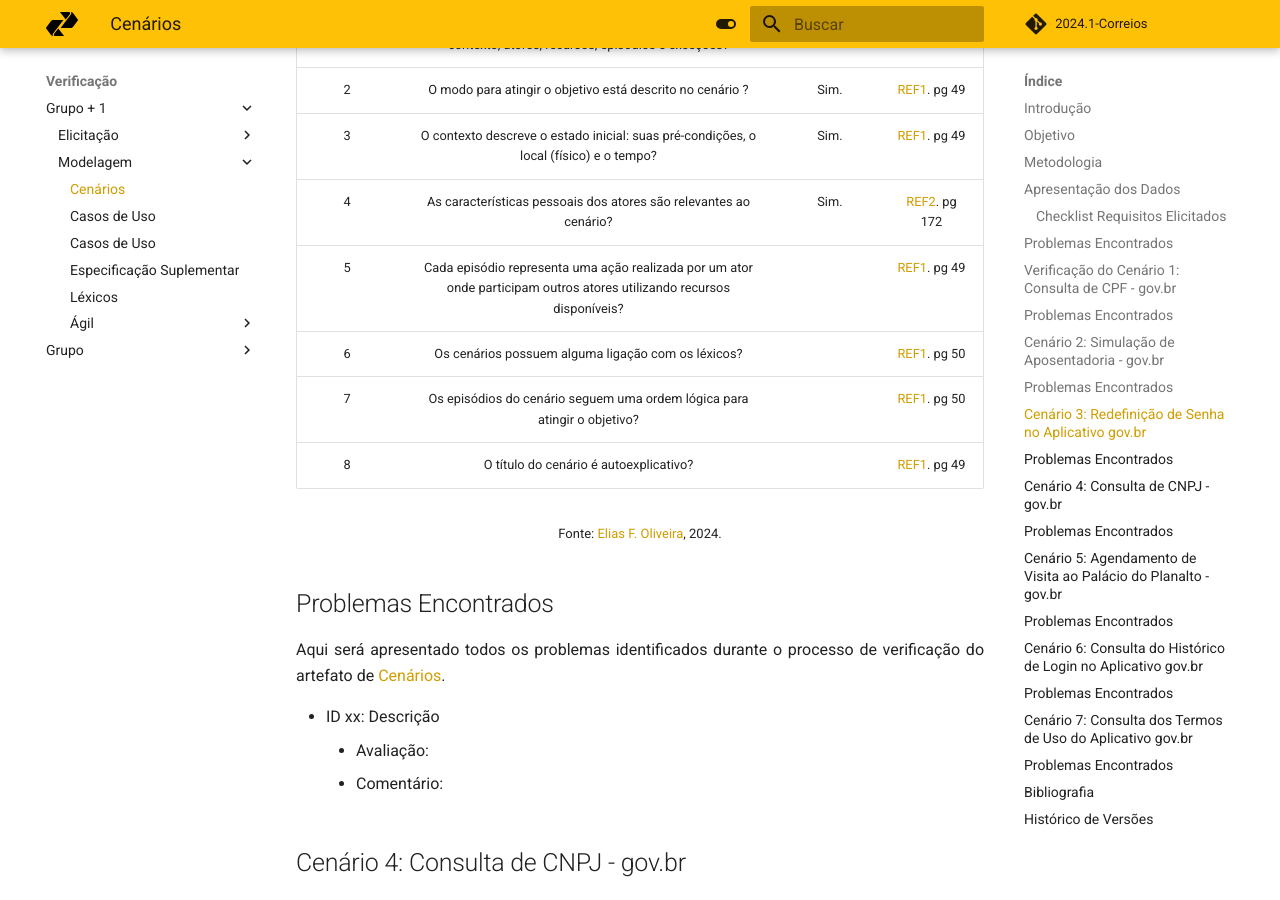
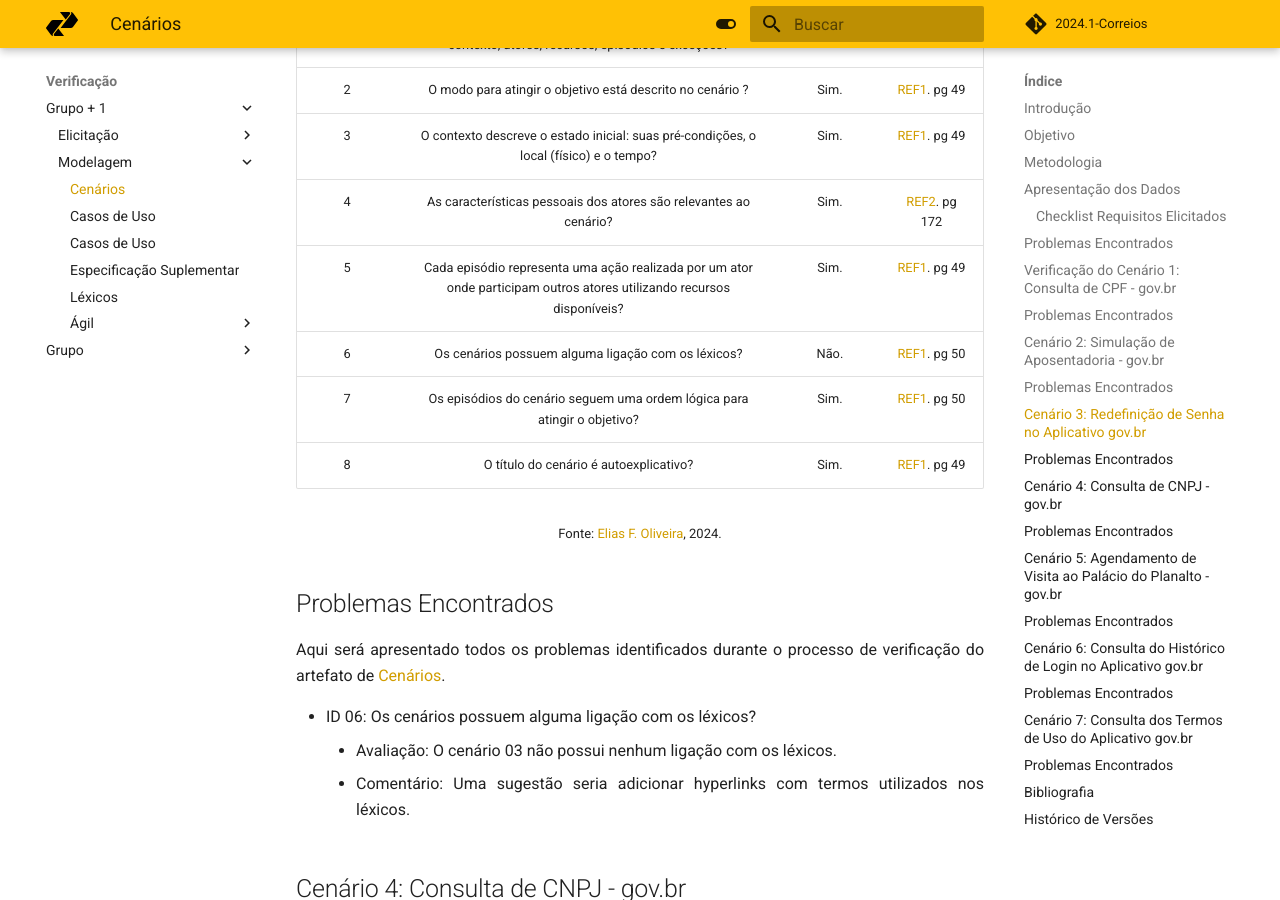
Before and after one commit to Requisitos-de-Software/2024.1-Serasa, an MkDocs documentation site: the page built from docs/verificacao/grupo+1/modelagem/cenarios.md, in a window 1280 px wide and 900 px high, scrolled down 4019 px. Built offline with MkDocs 1.6.1 and Material for MkDocs 9.7.7, drawn with Linux system fonts in a browser that asks for light colours; comment, search, counter and statistics services are not loaded.

Commit message:
verifying scenario 03

```diff
--- a/docs/verificacao/grupo+1/modelagem/cenarios.md
+++ b/docs/verificacao/grupo+1/modelagem/cenarios.md
@@ -114,10 +114,10 @@ Aqui será apresentado todos os problemas identificados durante o processo de ve
 |2| O modo para atingir o objetivo está descrito no cenário ? | Sim. | <a href="#ref1">REF1</a>. pg 49 |
 |3|  O contexto descreve o estado inicial: suas pré-condições, o local (físico) e o tempo? | Sim. | <a href="#ref1">REF1</a>. pg 49 |
 |4|  As características pessoais dos atores são relevantes ao cenário? | Sim. | <a href="#ref2">REF2</a>. pg 172 |
-|5|  Cada episódio representa uma ação realizada por um ator onde participam outros atores utilizando recursos disponíveis? |  | <a href="#ref1">REF1</a>. pg 49 |
-|6|  Os cenários possuem alguma ligação com os léxicos? |  | <a href="#ref1">REF1</a>. pg 50 |
-|7|  Os episódios do cenário seguem uma ordem lógica para atingir o objetivo?	 |  | <a href="#ref1">REF1</a>. pg 50 |
-|8| O título do cenário é autoexplicativo?	 |  | <a href="#ref1">REF1</a>. pg 49 |
+|5|  Cada episódio representa uma ação realizada por um ator onde participam outros atores utilizando recursos disponíveis? | Sim. | <a href="#ref1">REF1</a>. pg 49 |
+|6|  Os cenários possuem alguma ligação com os léxicos? | Não. | <a href="#ref1">REF1</a>. pg 50 |
+|7|  Os episódios do cenário seguem uma ordem lógica para atingir o objetivo?	 | Sim. | <a href="#ref1">REF1</a>. pg 50 |
+|8| O título do cenário é autoexplicativo?	 | Sim. | <a href="#ref1">REF1</a>. pg 49 |
 
 <font size="2"><p style="text-align: center">Fonte: [Elias F. Oliveira](https://github.com/EliasOliver21), 2024.</p></font>
 
@@ -126,9 +126,9 @@ Aqui será apresentado todos os problemas identificados durante o processo de ve
 
 Aqui será apresentado todos os problemas identificados durante o processo de verificação do artefato de [Cenários](https://requisitos-de-software.github.io/2024.1-Gov.br/#/modelagem/cenarios).
 
-- ID xx: Descrição
-    - Avaliação:
-    - Comentário:
+- ID 06: Os cenários possuem alguma ligação com os léxicos?
+    - Avaliação: O cenário 03 não possui nenhum ligação com os léxicos.
+    - Comentário: Uma sugestão seria adicionar hyperlinks com termos utilizados nos léxicos.
 
 
 ## Cenário 4: Consulta de CNPJ - gov.br
```
